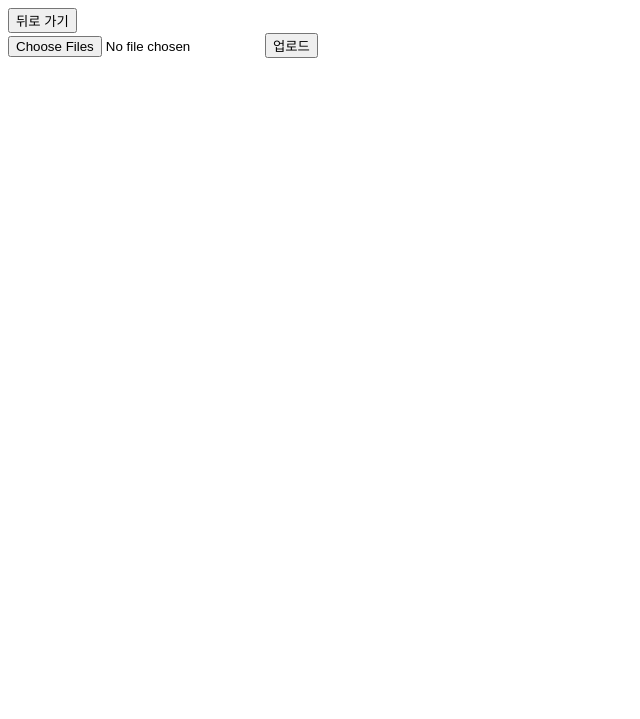
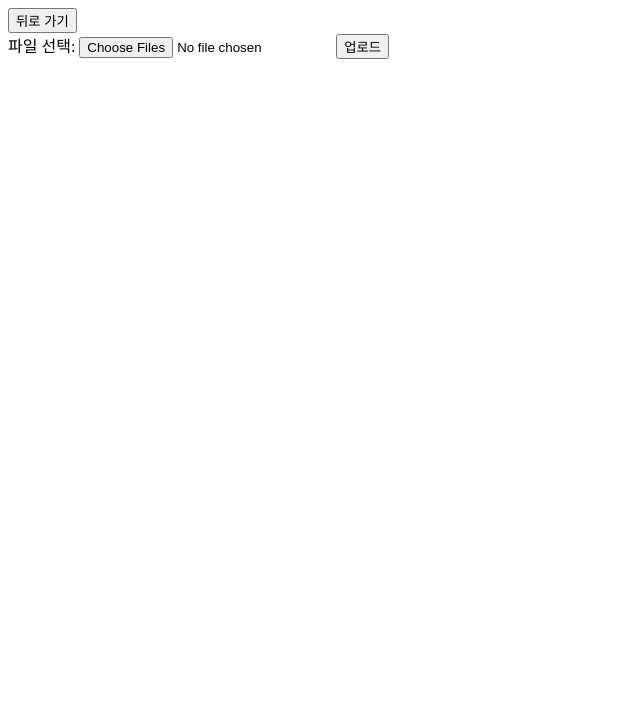
Before and after one commit to lee1136/node-express, a website with bundled scripts: page public/upload.html in a window 1280 px wide. Shown: the part 81-800 px from the top of the page, without its empty margins (0-640 px from the left). Built offline with nearby package versions, Linux system fonts and the light colour scheme.

Commit message:
Update upload.html

```diff
--- a/public/upload.html
+++ b/public/upload.html
@@ -14,8 +14,9 @@
 
     <section id="uploadSection">
         <form id="uploadForm">
+            <label for="fileInput">파일 선택:</label>
             <input type="file" id="fileInput" multiple accept="image/*,video/*">
-            <button type="submit">업로드</button>
+            <button type="submit" id="submitBtn">업로드</button>
         </form>
     </section>
 
```
